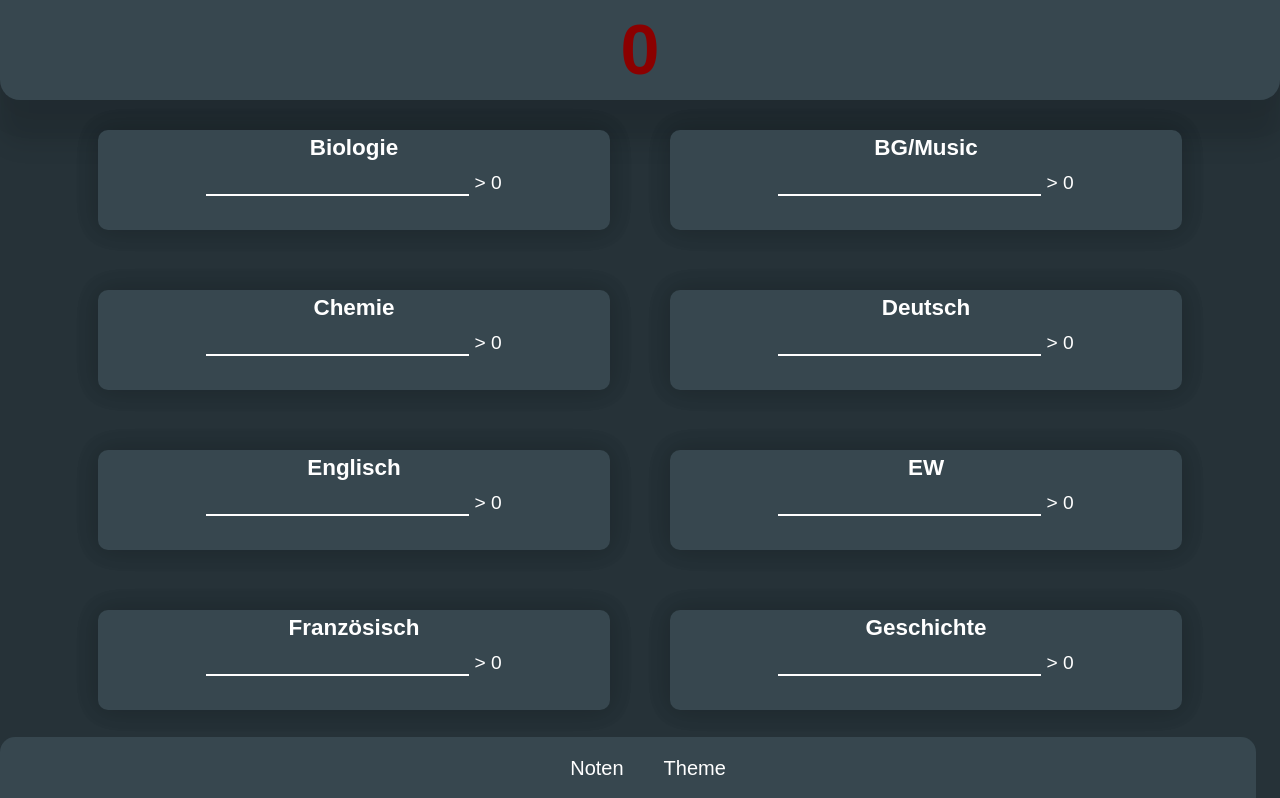
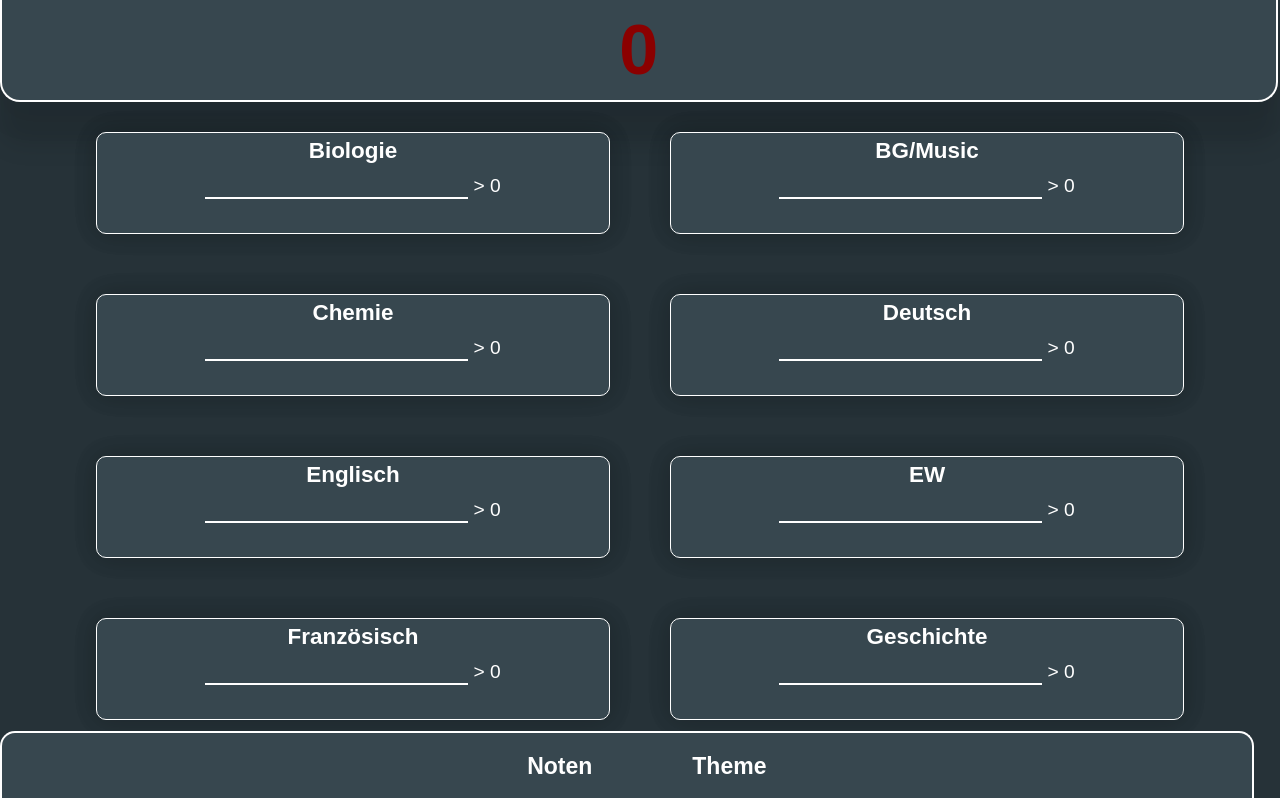
Before and after one commit to LRHCS/Promotion, a React (Vite) app: page / in a window 1280 px wide. Shown: the top 798 px of the page. Built offline with nearby package versions, Linux system fonts and the light colour scheme; a web font is replaced by a local one.

Commit message:
add border

```diff
--- a/src/components/Calc.jsx
+++ b/src/components/Calc.jsx
@@ -22,6 +22,7 @@ const StyledDiv = styled.div`
   box-shadow: 0px 0px 26.3px rgba(0, 0, 0, 0.024),
     0px 0px 29px rgba(0, 0, 0, 0.047), 0px 0px 27.8px rgba(0, 0, 0, 0.072),
     0px 0px 25px rgba(0, 0, 0, 0.1);
+  border: 1px solid ${({ theme }) => theme.text};
 `;
 
 const InputGrade = styled.input`
@@ -45,9 +46,12 @@ const TotalGrade = styled.h1`
   vertical-align: middle;
   line-height: 100px;
   border-radius: 0px 0px 20px 20px;
-  width: 100%;
+  width: 99.5%;
   box-shadow: 0px 19.7px 29px rgba(0, 0, 0, 0.048),
     0px 43px 25px rgba(0, 0, 0, 0.1);
+  border-bottom: 2px solid ${({ theme }) => theme.text};
+  border-left: 2px solid ${({ theme }) => theme.text};
+  border-right: 2px solid ${({ theme }) => theme.text};
 `;
 
 const Calc = () => {
--- a/src/components/Navbar.jsx
+++ b/src/components/Navbar.jsx
@@ -8,8 +8,13 @@ const Nav = styled.nav`
   position: fixed;
   bottom: 0;
   left: 0;
-  width: 95%;
+  width: 94.5%;
   border-radius: 15px 15px 0px 0px;
+  border-top: 2px solid ${({ theme }) => theme.text};
+  border-left: 2px solid ${({ theme }) => theme.text};
+  border-right: 2px solid ${({ theme }) => theme.text};
+  justify-content: center;
+  text-align: center;
 `;
 
 const NavList = styled.ul`
@@ -20,7 +25,7 @@ const NavList = styled.ul`
 `;
 
 const NavItem = styled.li`
-  margin: 0 10px;
+  margin: 0 40px;
 `;
 
 const NavLink = styled(Link)`
@@ -29,8 +34,8 @@ const NavLink = styled(Link)`
   padding: 10px;
   border-radius: 5px;
   transition: background-color 0.3s;
-  font-size: 20px;
-  font-weight: 500px;
+  font-size: 23px;
+
   &:hover {
     background-color: ${({ theme }) => theme.background};
   }
@@ -41,10 +46,14 @@ const Navbar = () => {
     <Nav>
       <NavList>
         <NavItem>
-          <NavLink to="/">Noten</NavLink>
+          <b>
+            <NavLink to="/">Noten</NavLink>
+          </b>
         </NavItem>
         <NavItem>
-          <NavLink to="/theme">Theme</NavLink>
+          <b>
+            <NavLink to="/theme">Theme</NavLink>
+          </b>
         </NavItem>
       </NavList>
     </Nav>
```
